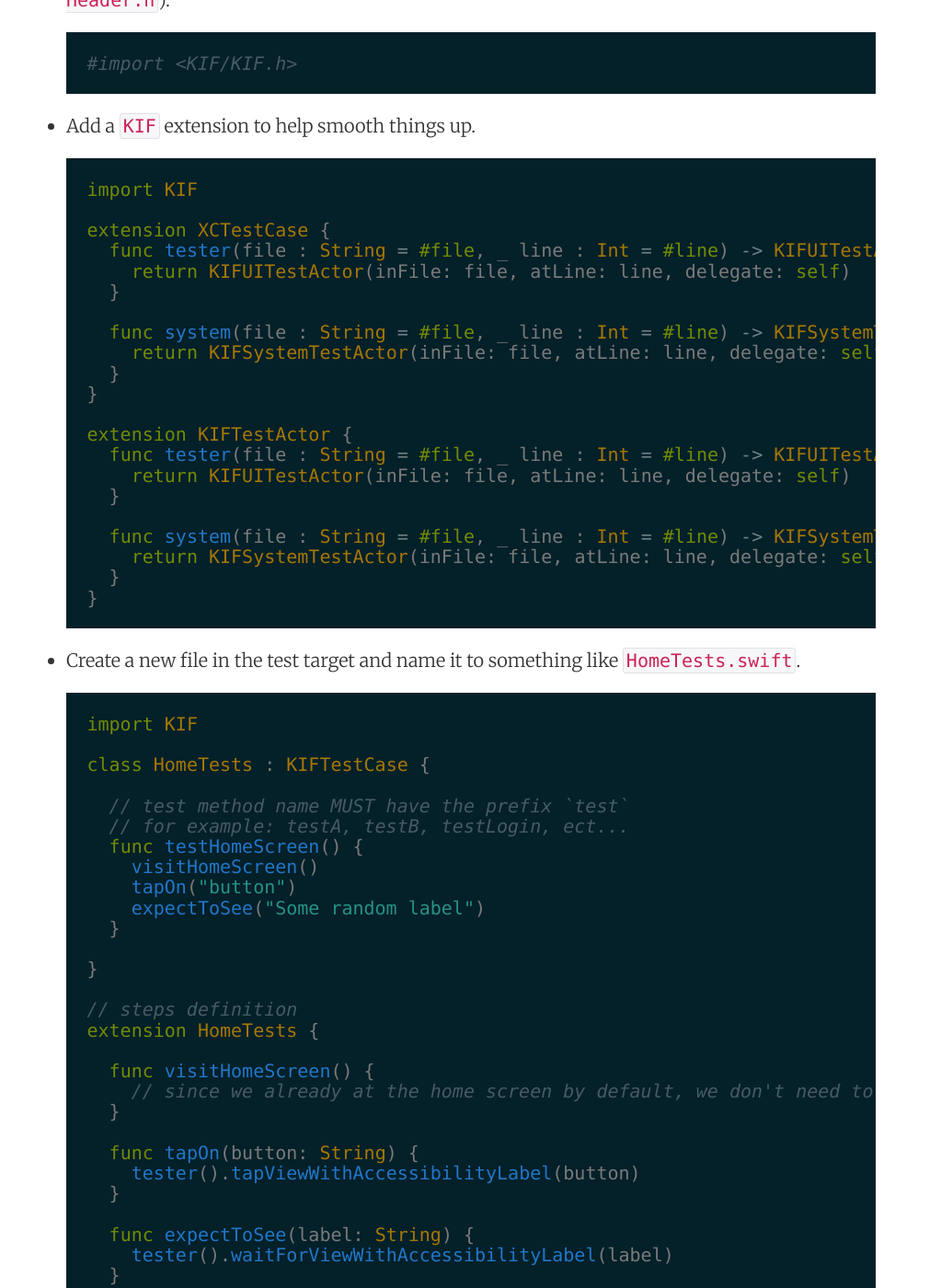
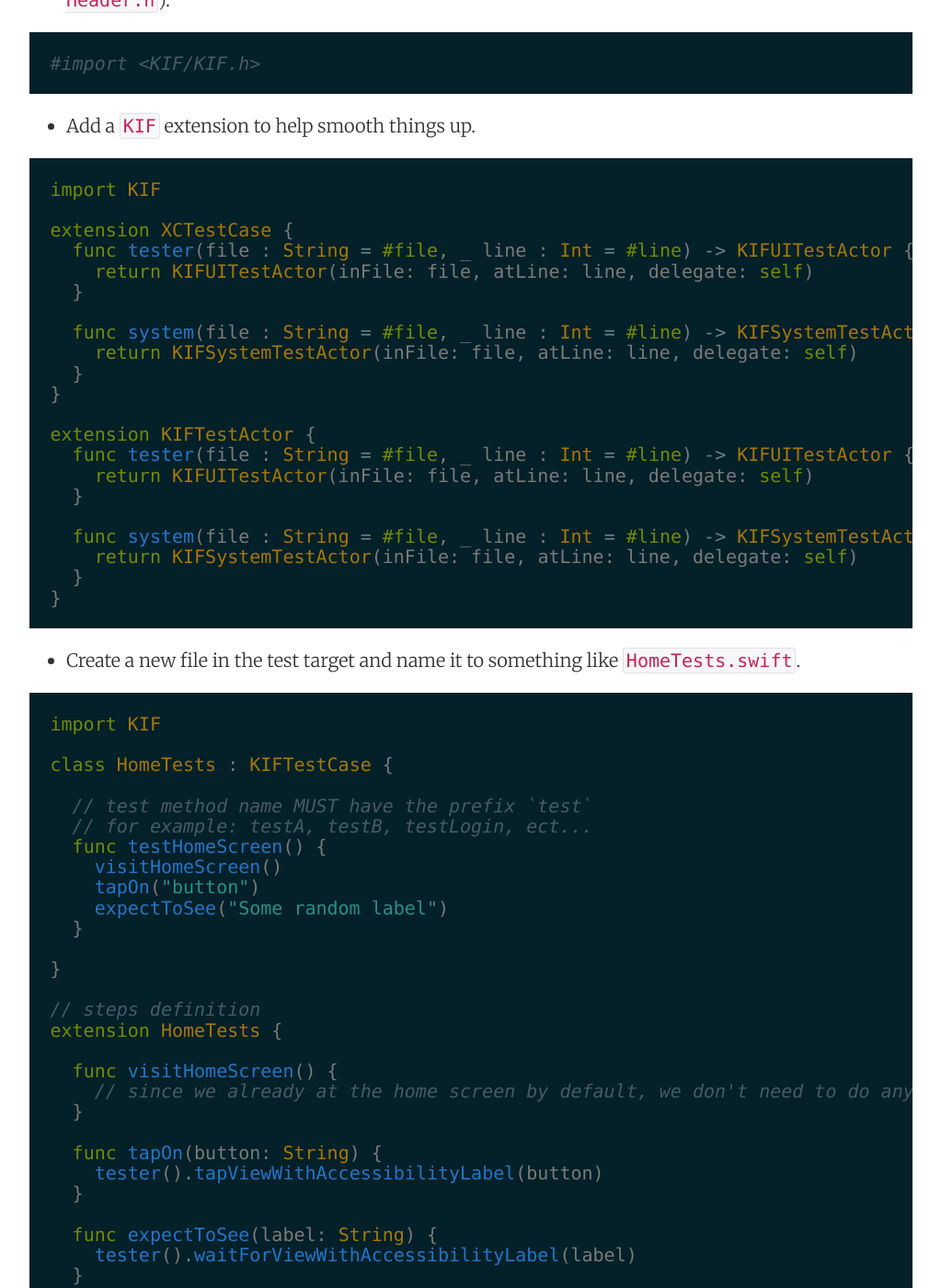
Before and after one commit to hoang-tran/hoang-tran.github.io, a Jekyll site: the page built from _posts/2016-07-24-how-to-setup-testing-for-new-ios-project.md, in a window 1280 px wide and 1400 px high, scrolled down 8181 px. Shown: the whole window at 92% size, without its empty margins (128-1151 px from the left). Built offline with Jekyll 4.4.1, drawn with Linux system fonts in a browser that asks for light colours; nearby versions of some CDN libraries.

Commit message:
remove margin left/right of code block both on mobile and web

```diff
--- a/_sass/_code.scss
+++ b/_sass/_code.scss
@@ -76,3 +76,8 @@
 pre, .highlight .p {
   font-size: 1rem;
 }
+
+.highlight {
+  margin-left: 0;
+  margin-right: 0;
+}
--- a/_sass/_media-queries.scss
+++ b/_sass/_media-queries.scss
@@ -48,11 +48,6 @@
   pre, .highlight .p {
     font-size: 0.9rem;
   }
-
-  .highlight {
-    margin-left: 0;
-    margin-right: 0;
-  }
 }
 
 @media screen and (min-width: $viewport-medium) {
```
